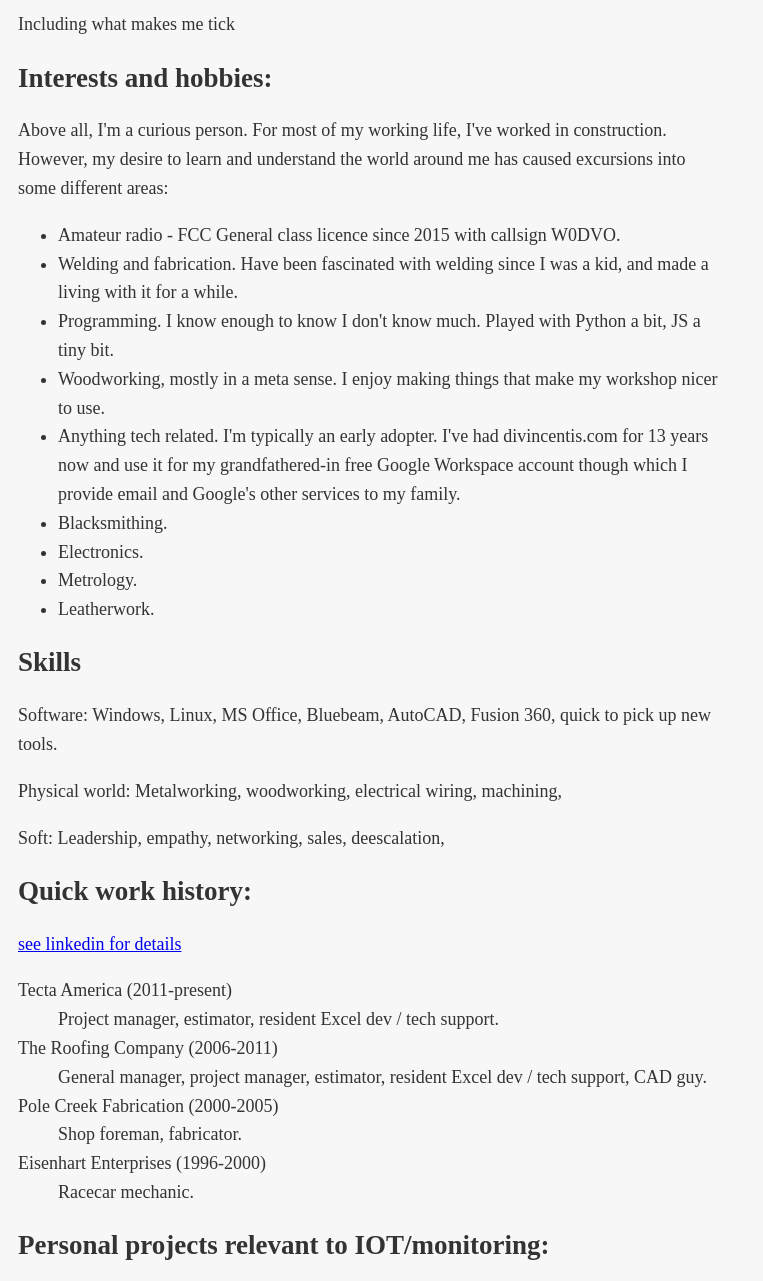
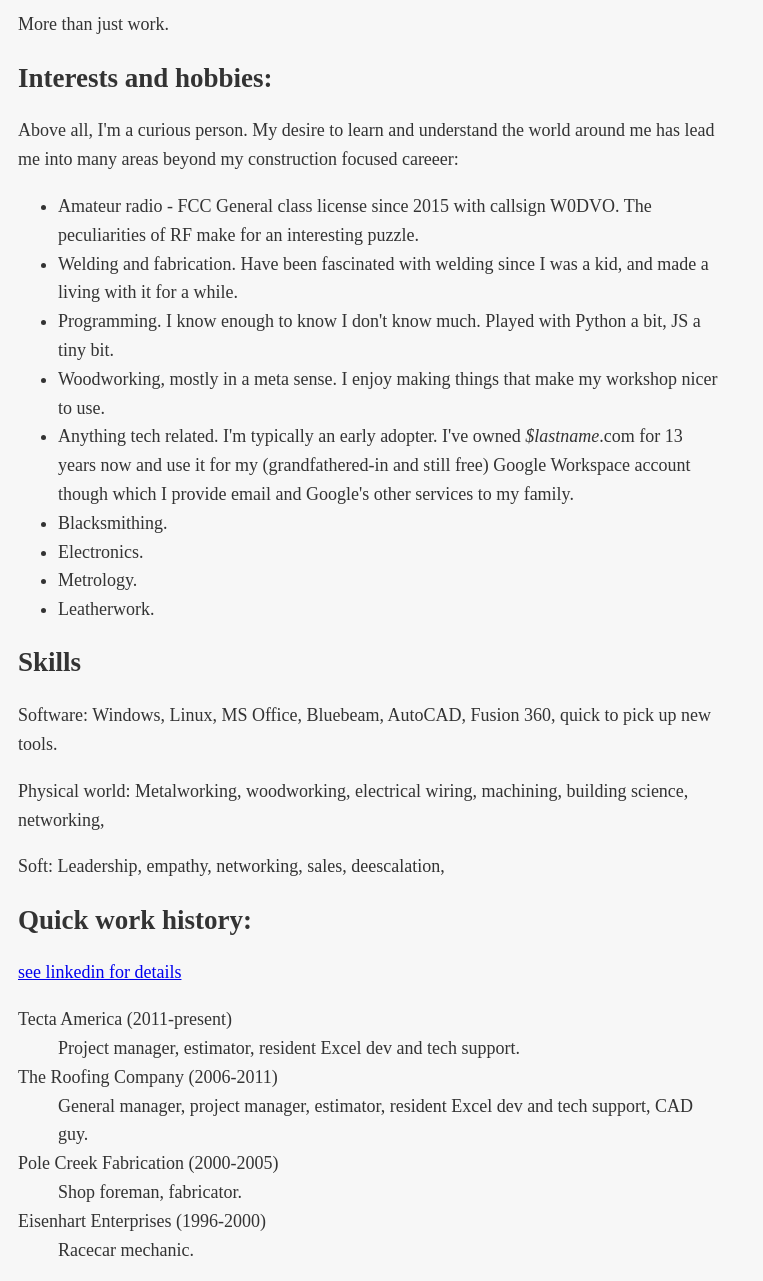
Before and after one commit to divincentis/zbfraser, a plain HTML site: page aboutme.html in a window 1280 px wide. Shown: the part 99-1380 px from the top of the page, without its empty margins (0-763 px from the left). Drawn offline with Linux system fonts and the light colour scheme.

Commit message:
Add files via upload

```diff
--- a/aboutme.html
+++ b/aboutme.html
@@ -3,26 +3,26 @@
 <head>
 	<meta charset="utf-8">
 	<meta name="viewport" content="width=device-width, initial-scale=1">
-	<style type="text/css">body{margin:40pxauto;max-width:700px;line-height:1.6;font-size:18px;color:#333;background-color:#f7f7f7;padding:010px}h1,h2,h3{line-height:1.2}</style>
+	<style type="text/css">body{margin:44pxauto;max-width:700px;line-height:1.6;font-size:18px;color:#333;background-color:#f7f7f7;padding:010px}h1,h2,h3{line-height:1.2}</style>
 	<title>Matt D.</title>
 </head>
 
 <body>
 	<header>
-		<h1>about me</h1>
-		<aside>Including what makes me tick</aside>
+		<h1>About me</h1>
+		<aside>More than just work.</aside>
 	</header>
 
 		<h2>Interests and hobbies:</h2>
 
-		<p>Above all, I'm a curious person.  For most of my working life, I've worked in construction.  However, my desire to learn and understand the world around me has caused excursions into some different areas:</p>
+		<p>Above all, I'm a curious person.  My desire to learn and understand the world around me has lead me into many areas beyond my construction focused careeer:</p>
 
 		<ul>
-			<li>Amateur radio - FCC General class licence since 2015 with callsign W0DVO.</li>
+			<li>Amateur radio - FCC General class license since 2015 with callsign W0DVO. The peculiarities of RF make for an interesting puzzle.</li>
 			<li>Welding and fabrication.  Have been fascinated with welding since I was a kid, and made a living with it for a while.</li>
 			<li>Programming. I know enough to know I don't know much. Played with Python a bit, JS a tiny bit.</li>
 			<li>Woodworking, mostly in a meta sense. I enjoy making things that make my workshop nicer to use.</li>
-			<li>Anything tech related. I'm typically an early adopter. I've had divincentis.com for 13 years now and use it for my grandfathered-in free Google Workspace account though which I provide email and Google's other services to my family.</li>
+			<li>Anything tech related. I'm typically an early adopter. I've owned <i>$lastname</i>.com for 13 years now and use it for my (grandfathered-in and still free) Google Workspace account though which I provide email and Google's other services to my family.</li>
 			<li>Blacksmithing.</li>
 			<li>Electronics.</li>
 			<li>Metrology.</li>
@@ -33,7 +33,7 @@
 
 		<p>Software: Windows, Linux, MS Office, Bluebeam, AutoCAD, Fusion 360, quick to pick up new tools.</p>
 
-		<p>Physical world: Metalworking, woodworking, electrical wiring, machining, </p>
+		<p>Physical world: Metalworking, woodworking, electrical wiring, machining, building science, networking, </p>
 
 		<p>Soft: Leadership, empathy, networking, sales, deescalation, </p>
 
@@ -42,9 +42,9 @@
 
 		<dl>
 			<dt>Tecta America (2011-present)</dt>
-				<dd>Project manager, estimator, resident Excel dev / tech support.</dd>
+				<dd>Project manager, estimator, resident Excel dev and tech support.</dd>
 			<dt>The Roofing Company (2006-2011)</dt>
-				<dd>General manager, project manager, estimator, resident Excel dev / tech support, CAD guy.</dd>
+				<dd>General manager, project manager, estimator, resident Excel dev and tech support, CAD guy.</dd>
 			<dt>Pole Creek Fabrication (2000-2005)</dt>
 				<dd>Shop foreman, fabricator.</dt>
 			<dt>Eisenhart Enterprises (1996-2000)</dt>
@@ -61,7 +61,7 @@
 	<br>
 	<hr>
 
-    <p>Nothing superfluous...</p>
+    <p>Witty closing...</p>
 
 
 </body>
```
